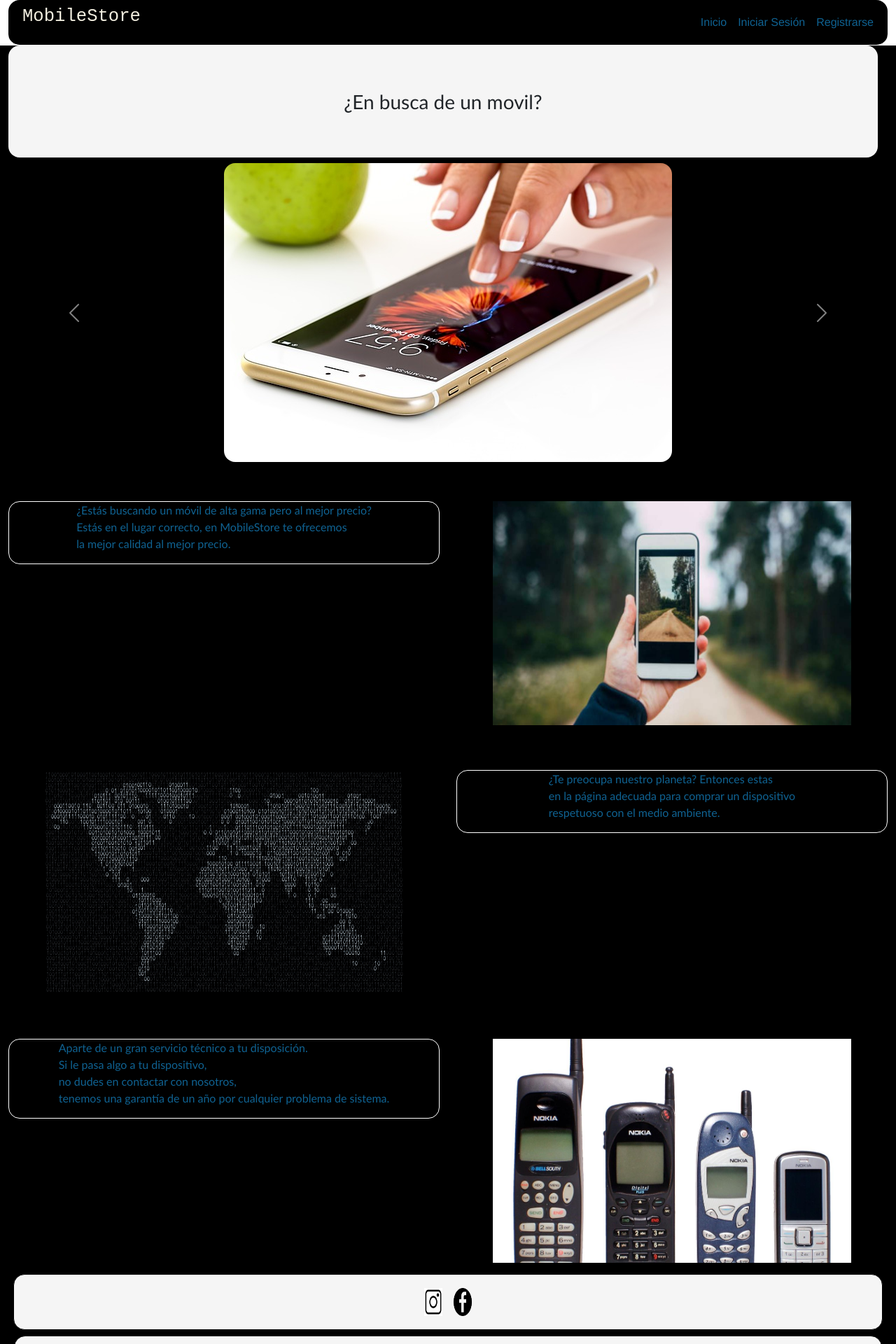
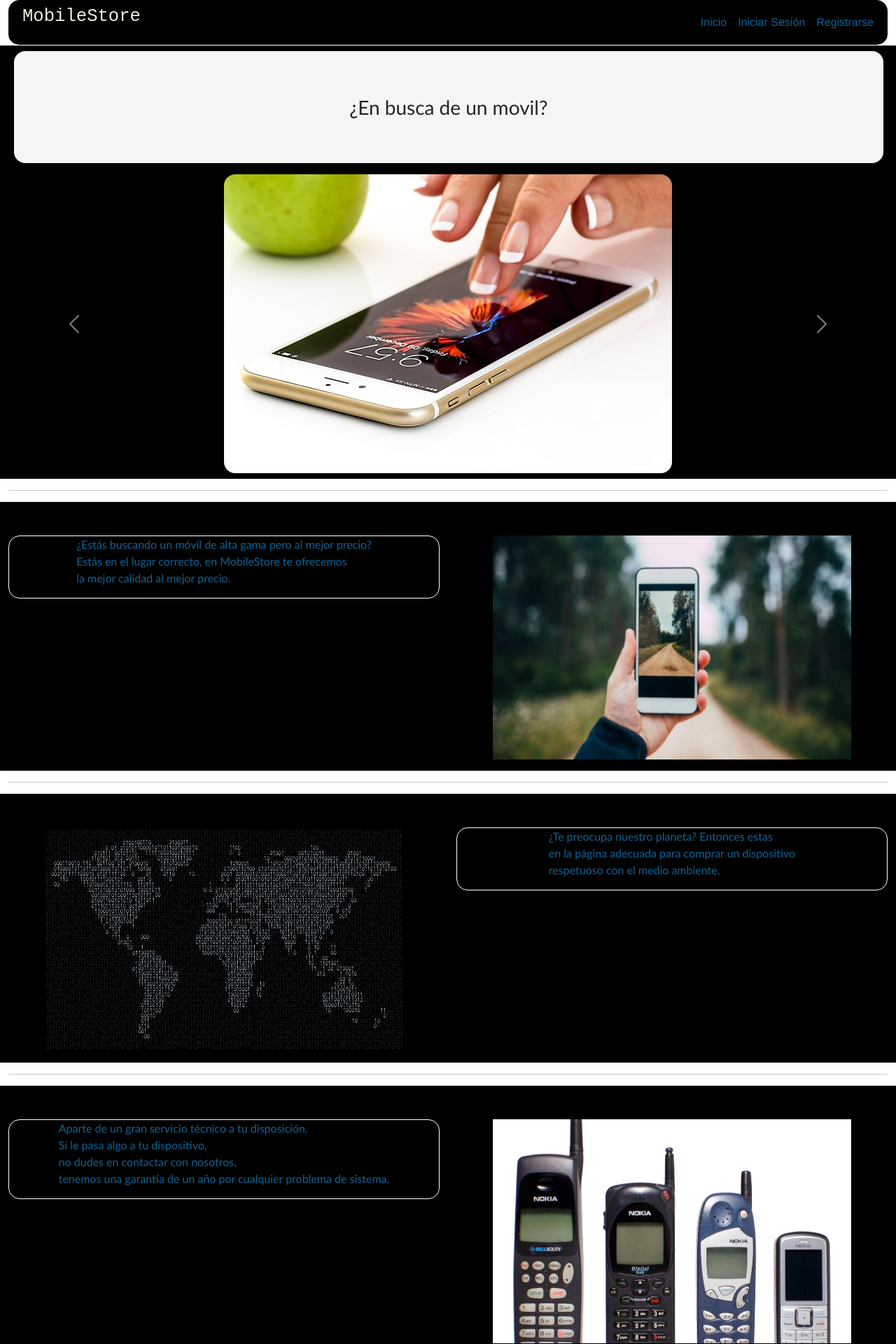
Before and after one commit to JuanGenovard/Front-Movile-Store, a React (Create React App) app: page / in a window 1280 px wide. Shown: the top 1920 px of the page at 70% size. Built offline with nearby package versions, Linux system fonts and the light colour scheme.

Commit message:
he añadido linias, no se si me gusta...

```diff
--- a/src/Containers/Home/Home.jsx
+++ b/src/Containers/Home/Home.jsx
@@ -19,7 +19,7 @@
     <Container fluid className='conthome'>
       <Row>
         <Col xs={24} md={12} className='coltextimg'>
-          <div className='divtext d-flex justify-content-center align-items-center'>
+          <div className='divtext m-2 d-flex justify-content-center align-items-center'>
             <h3 className='ptext'>
               ¿En busca de un movil?
             </h3>
@@ -62,6 +62,7 @@
           </div>
         </Col>
       </Row>
+      <hr />
       <Row>
         <Col className='coltextimg'>
           <div className='textoimagen d-flex justify-content-center align-items-center'>
@@ -78,6 +79,7 @@
           </div>
         </Col>
       </Row>
+      <hr />
       <Row>
 
         <Col  className='coltextimg'>
@@ -95,6 +97,7 @@
           </div>
         </Col>
       </Row>
+      <hr />
       <Row>
         <Col className='coltextimg'>
           <div className='textoimagen d-flex justify-content-center align-items-center'>
```
